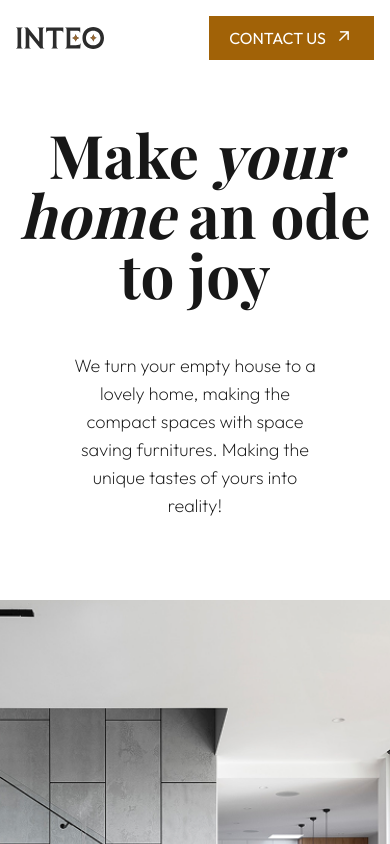
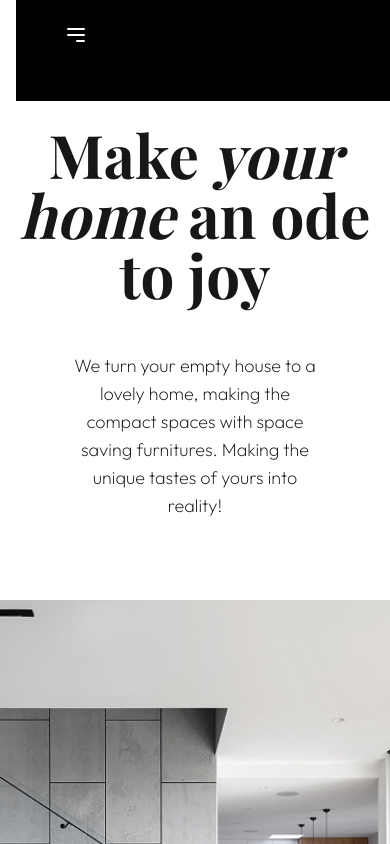
Before and after one commit to DanielOmehe/inteo-interiors, a Next.js app: page / in a window 390 px wide. Shown: the top 844 px of the page. Built offline with nearby package versions, Linux system fonts and the light colour scheme; a web font is replaced by a local one.

Commit message:
Update mobileNav.js

```diff
--- a/src/components/header/mobileNav.js
+++ b/src/components/header/mobileNav.js
@@ -9,7 +9,7 @@ const MobileNav = () => {
     };
 
     return (
-        <div className="relative">
+        <div className="fixed w-full h-auto p-12 bg-black">
             <button
                 className="text-white focus:outline-none"
                 onClick={toggleNav}
```
